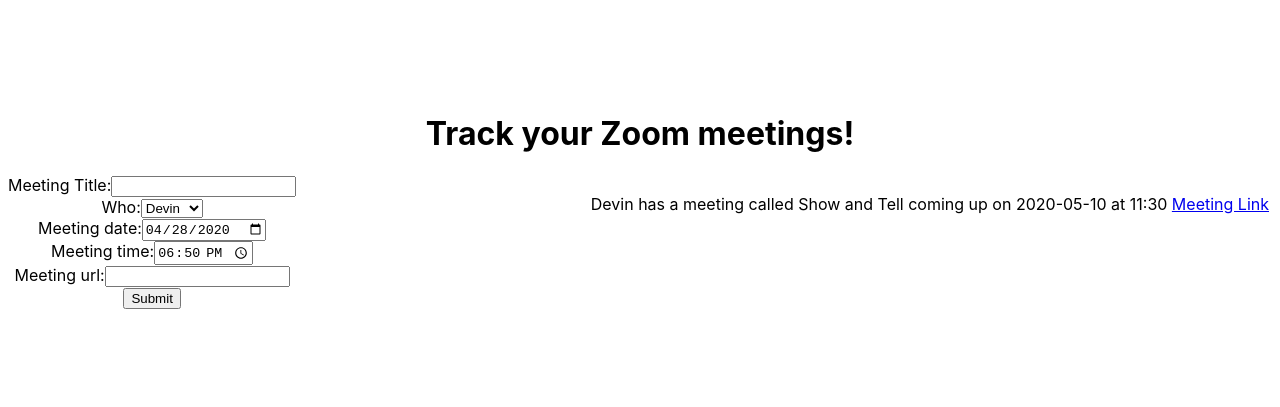
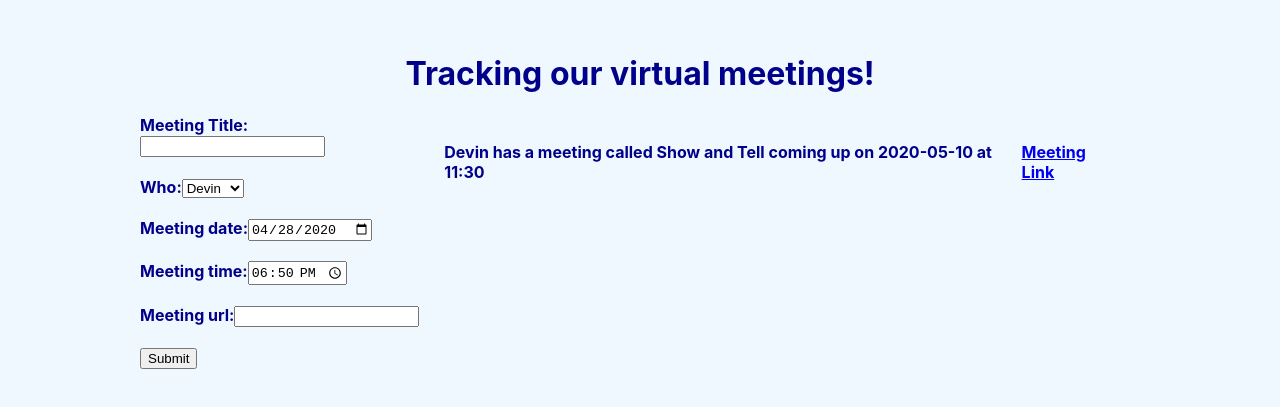
Before and after one commit to jaclynj/monalisa-virtual-meeting-demo, a Next.js app: page / in a window 1280 px wide. Shown: the part 199-606 px from the top of the page. Built offline with nearby package versions, Linux system fonts and the light colour scheme.

Commit message:
add some styling

```diff
--- a/pages/MeetingForm.js
+++ b/pages/MeetingForm.js
@@ -47,7 +47,7 @@
 
   render() {
     return (
-      <form onSubmit={this.handleSubmit}>
+      <form onSubmit={this.handleSubmit} style={{ textAlign: "left" }}>
         <label>
           Meeting Title:
             <input
@@ -93,6 +93,11 @@
         </label>
         <br />
         <input type="submit" value="Submit" />
+        <style jsx>{`
+          label {
+            display: block;
+          }
+        `}</style>
       </form>
     );
   }
--- a/pages/MeetingList.js
+++ b/pages/MeetingList.js
@@ -1,20 +1,17 @@
 import React from "react";
 import MonalisaMessage from './MonalisaMessage';
 
-const getMeetingInfo = ({ who, meetingTitle, meetingDate, meetingTime, meetingUrl }) =>
-  (<>
-    {who} has a meeting called {meetingTitle} coming up on {meetingDate} at {meetingTime}  <a href={meetingUrl}>Meeting Link</a>
-  </>)
+const getMeetingInfo = ({ who, meetingTitle, meetingDate, meetingTime, meetingUrl }) => (`${who} has a meeting called ${meetingTitle} coming up on ${meetingDate} at ${meetingTime}`)
 
 const Meeting = (props) => {
   const meetingInfo = getMeetingInfo(props);
-  return (<tr><td>{meetingInfo}</td></tr>)
+  return (<tr align="left" style={{ padding: "0 4px" }}><td>{meetingInfo}</td><td><a href={props.meetingUrl}>Meeting Link</a></td></tr>)
 }
 
 export const MeetingsList = React.memo(({ meetings }) => {
   const meetingsList = meetings.map((data, index) => <Meeting key={index} {...data} />)
   return (
-    <div>
+    <div style={{ padding: '16px' }}>
       <MonalisaMessage messageData={meetings[0]} />
       <table>
         <thead></thead>
@@ -22,7 +19,8 @@
       </table>
       <style jsx>{`
           table {
-            display: inline-grid;
+            padding-top: 8px;
+            margin: 0 auto;
           }
           `}
       </style>
--- a/pages/index.js
+++ b/pages/index.js
@@ -40,7 +40,7 @@
 
         <main>
           <h1 className="title">
-            Track your Zoom meetings!
+            Tracking our virtual meetings!
           </h1>
           <div className="meetings">
             <MeetingForm addMeeting={addMeeting} />
@@ -64,12 +64,16 @@
           }
           main {
             width: 100%;
+            max-width: 1000px;
           }
         `}</style>
 
         <style jsx global>{`
           html,
           body {
+            background-color: aliceblue;
+            color: darkblue;
+            font-weight: bold;
             padding: 0;
             margin: 0;
             font-family: -apple-system, BlinkMacSystemFont, Segoe UI, Roboto,
```
